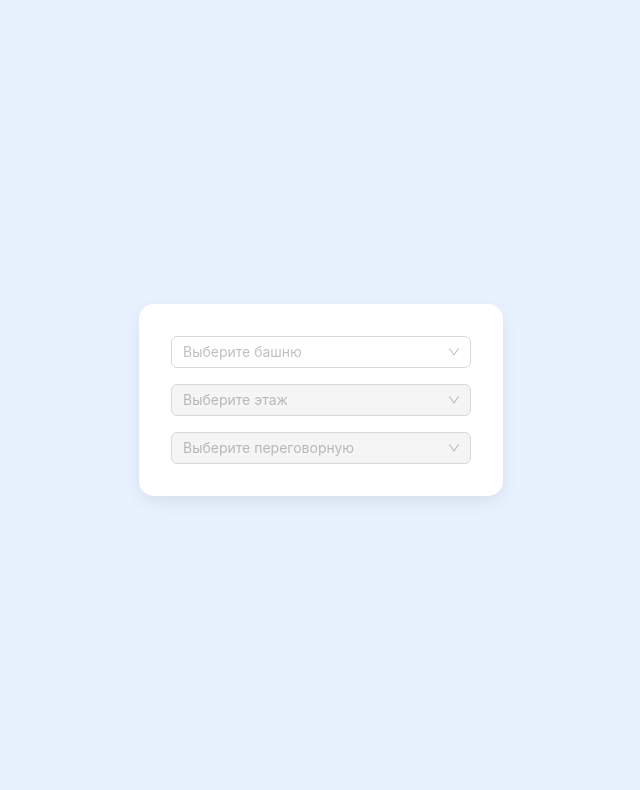
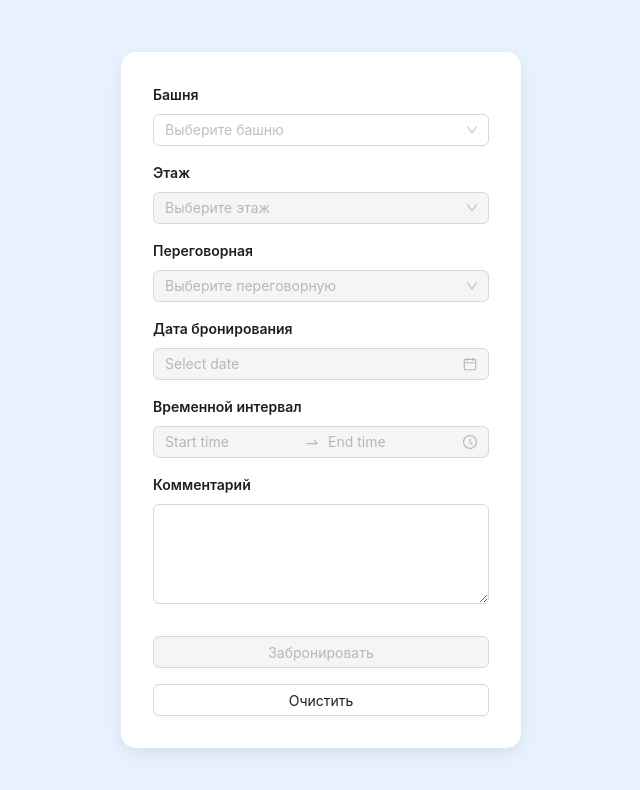
Before and after one commit to mrmar99/vkb2b, a React (Create React App) app: page / in a window 1280 px wide. Shown: the top 790 px of the page, without its empty margins (319-959 px from the left). Built offline with nearby package versions, Linux system fonts and the light colour scheme.

Commit message:
Implemented pickers & textarea

```diff
--- a/package.json
+++ b/package.json
@@ -12,6 +12,7 @@
     "@types/react": "^18.2.5",
     "@types/react-dom": "^18.2.3",
     "antd": "^5.4.6",
+    "dayjs": "^1.11.7",
     "react": "^18.2.0",
     "react-dom": "^18.2.0",
     "react-scripts": "5.0.1",
--- a/src/components/MyForm.scss
+++ b/src/components/MyForm.scss
@@ -9,12 +9,24 @@
     background-color: white;
     padding: 32px;
     border-radius: 15px;
-    width: 300px;
+    width: 400px;
     display: flex;
     flex-direction: column;
-    gap: 16px;
     box-shadow: 0px 6px 19px -3px rgba(0, 0, 0, 0.1);
     -webkit-box-shadow: 0px 6px 19px -3px rgba(0, 0, 0, 0.1);
     -moz-box-shadow: 0px 6px 19px -3px rgba(0, 0, 0, 0.1);
+
+    label {
+      font-family: 'Inter', sans-serif;
+      font-weight: 600;
+    }
+
+    .ant-form-item {
+      margin-bottom: 16px;
+
+      &:last-child {
+        margin-bottom: 0;
+      }
+    }
   }
 }
--- a/src/components/MyForm.tsx
+++ b/src/components/MyForm.tsx
@@ -1,34 +1,52 @@
-import './MyForm.scss';
-import { useState, useEffect } from 'react';
-import { towers as towersData, floors as floorsData, rooms as roomsData } from "../data/data";
-import { Select } from 'antd';
+import "./MyForm.scss";
+import { useState, useEffect } from "react";
+import {
+  towers as towersData,
+  floors as floorsData,
+  rooms as roomsData,
+} from "../data/data";
+import dayjs, { Dayjs } from "dayjs";
+import { Form, Select, DatePicker, TimePicker, ConfigProvider, Input, Button } from "antd";
+import { RangeValue } from "rc-picker/lib/interface"
+import locale from "antd/locale/ru_RU";
 
 type Props = {};
 
 const MyForm = (props: Props) => {
-	const [towersOptions, setTowersOptions] = useState<{ value: string; label: string; }[]>([]);
+  const [towersOptions, setTowersOptions] = useState<{ value: string; label: string }[]>([]);
+  const [floorsOptions, setFloorsOptions] = useState<{ value: string; label: string }[]>([]);
+  const [roomsOptions, setRoomsOptions] = useState<{ value: number; label: string }[]>([]);
+
 	const [towerValue, setTowerValue] = useState<string | null>(null);
-  const [floorsOptions, setFloorsOptions] = useState<{ value: string; label: string; }[]>([]);
 	const [floorValue, setFloorValue] = useState<string | null>(null);
-  const [roomsOptions, setRoomsOptions] = useState<{ value: number; label: string; }[]>([]);
 	const [roomValue, setRoomValue] = useState<string | null>(null);
+
+	const [dateValue, setDateValue] = useState<Dayjs | null>(null);
+	const [timeValue, setTimeValue] = useState<RangeValue<Dayjs> | undefined>(undefined);
+
+	const [commentValue, setCommentValue] = useState<string | number | readonly string[] | undefined>(undefined);
 
   useEffect(() => {
     const towers = Object.entries(towersData).map(([key, value]) => {
       return {
         value: key,
-        label: value.name
-      }
+        label: value.name,
+      };
     });
 
     setTowersOptions(towers);
   }, []);
 
   const onTowerSelect = (value: string) => {
-    const floors = Object.values(floorsData).filter((floor) => {
+    const floors = Object.values(floorsData)
+      .filter((floor) => {
         return floor.towerId === value;
-    }).map(({ id, level }) => {
-      return { value: id, label: `${level} этаж "${towersData[value].name}"` }
+      })
+      .map(({ id, level }) => {
+        return {
+          value: id,
+          label: `${level} этаж "${towersData[value].name}"`,
+        };
       });
 
     if (!!towerValue) {
@@ -38,13 +56,17 @@ const MyForm = (props: Props) => {
 
     setFloorsOptions(floors);
     setTowerValue(value);
-  }
+  };
 
   const onFloorSelect = (value: string) => {
     const rooms = roomsData
       .filter(({ floorId }) => floorId === value)
       .map(({ number }) => {
-        return { value: number, label: `Переговорная ${number}` }
+        const level = floorsData[value].level;
+        return {
+          value: number,
+          label: `Переговорная ${number} на ${level} этаже`,
+        };
       });
 
     if (!!floorValue) {
@@ -52,42 +74,149 @@ const MyForm = (props: Props) => {
     }
 
     setRoomsOptions(rooms);
-    setFloorValue(value);
+    setFloorValue(floorsData[value].level.toString());
+  };
+
+	const onDateChange = (value: Dayjs | null) => {
+		setDateValue(value);
+	}
+
+	const onTimeChange = (value: RangeValue<Dayjs> | undefined) => {
+		setTimeValue(value);
+	}
+
+	const disabledDate = (current: Dayjs) => {
+		const prevDay = dayjs().subtract(1, 'day');
+		return current && current < prevDay;
+	}
+
+	const disabledTime = () => {
+		const currentDate = dayjs();
+
+		if (currentDate.isSame(dateValue, 'date')) {
+			return {
+				disabledHours: () => range(0, 24).filter((h) => h < currentDate.hour()),
+				disabledMinutes: (selectedHour: number) => {
+					if (selectedHour === currentDate.hour()) {
+						return range(0, 60).filter((m) => m < currentDate.minute());
+					}
+					return [];
+				},
+			}
+		}
+		return {};
+  };
+
+	const range = (start: number, end: number) => {
+    const result = [];
+    for (let i = start; i < end; i++) {
+      result.push(i);
+    }
+    return result;
+  };
+
+	const onClear = () => {
+		setTowerValue(null);
+		setFloorValue(null);
+		setRoomValue(null);
+		setDateValue(null);
+		setTimeValue(undefined);
+		setCommentValue(undefined);
+	}
+
+	const onFinish = () => {
+		const formData = {
+			tower: towerValue,
+			floor: floorValue,
+			room: roomValue,
+			date: dateValue,
+			timerange: timeValue,
+			comment: commentValue
+		}
+
+		console.log(JSON.stringify(formData, null, 2));
+
+		onClear();
+	}
+
+	const isSubmitDisabled = () => {
+		return Boolean(towerValue) && Boolean(floorValue) && Boolean(roomValue) && Boolean(dateValue) && Boolean(timeValue);
 	}
 
   return (
     <div className="form-container">
-      <form>
+      <Form layout="vertical" onFinish={onFinish}>
+        <Form.Item label="Башня" rules={[{ required: true, message: 'Выберите башню!' }]}>
 					<Select
 						style={{
 							width: "100%",
 						}}
 						placeholder="Выберите башню"
 						options={towersOptions}
-          onSelect={onTowerSelect}
+						onChange={onTowerSelect}
 						value={towerValue}
 					/>
+				</Form.Item>
+        <Form.Item label="Этаж" rules={[{ required: true, message: 'Выберите этаж!' }]}>
 					<Select
 						style={{
 							width: "100%",
 						}}
 						disabled={!Boolean(towerValue)}
 						placeholder="Выберите этаж"
-          onSelect={onFloorSelect}
+						onChange={onFloorSelect}
 						value={floorValue}
 						options={floorsOptions}
 					/>
+				</Form.Item>
+				<Form.Item label="Переговорная" rules={[{ required: true, message: 'Выберите переговорную!' }]}>
 					<Select
 						style={{
 							width: "100%",
 						}}
 						disabled={!Boolean(floorValue)}
 						placeholder="Выберите переговорную"
-          onSelect={(value: string) => setRoomValue(value)}
+						onChange={(value: string) => setRoomValue(value)}
 						value={roomValue}
 						options={roomsOptions}
 					/>
-      </form>
+				</Form.Item>
+        <ConfigProvider locale={locale}>
+					<Form.Item label="Дата бронирования" rules={[{ required: true, message: 'Выберите дату!' }]}>
+						<DatePicker
+							onChange={onDateChange}
+							disabledDate={disabledDate}
+							format={'DD/MM/YYYY'}
+							style={{ width: "100%" }}
+							value={dateValue}
+							disabled={!(Boolean(towerValue) && Boolean(floorValue) && Boolean(roomValue))}
+						/>
+					</Form.Item>
+					<Form.Item label="Временной интервал" rules={[{ required: true, message: 'Выберите время!' }]}>
+						<TimePicker.RangePicker
+							onChange={onTimeChange}
+							disabledTime={disabledTime}
+							format={'HH:mm'}
+							style={{ width: "100%" }}
+							value={timeValue}
+							disabled={!(Boolean(towerValue) && Boolean(floorValue) && Boolean(roomValue) && Boolean(dateValue))}
+						/>
+					</Form.Item>
+        </ConfigProvider>
+				<Form.Item label="Комментарий">
+					<Input.TextArea style={{ height: 100 }} value={commentValue} onChange={({ target }) => setCommentValue(target.value)} />
+				</Form.Item>
+				<Form.Item>
+					<Button disabled={!isSubmitDisabled()} type="primary" htmlType="submit" style={{ width: '100%', marginTop: 16 }}>
+						Забронировать
+					</Button>
+				</Form.Item>
+				<Form.Item>
+					<Button onClick={onClear} type="default" style={{ width: '100%' }}>
+						Очистить
+					</Button>
+				</Form.Item>
+      </Form>
     </div>
   );
 };
--- a/src/index.scss
+++ b/src/index.scss
@@ -1,3 +1,7 @@
+* {
+  @import url('https://fonts.googleapis.com/css2?family=Inter:wght@600&display=swap');
+}
+
 #root {
   height: 100%;
   width: 100%;
```
Also changed, not shown: 1 other file (tests, documents, lock files or other folders). Lines whose indentation alone changed are shown as unchanged.
